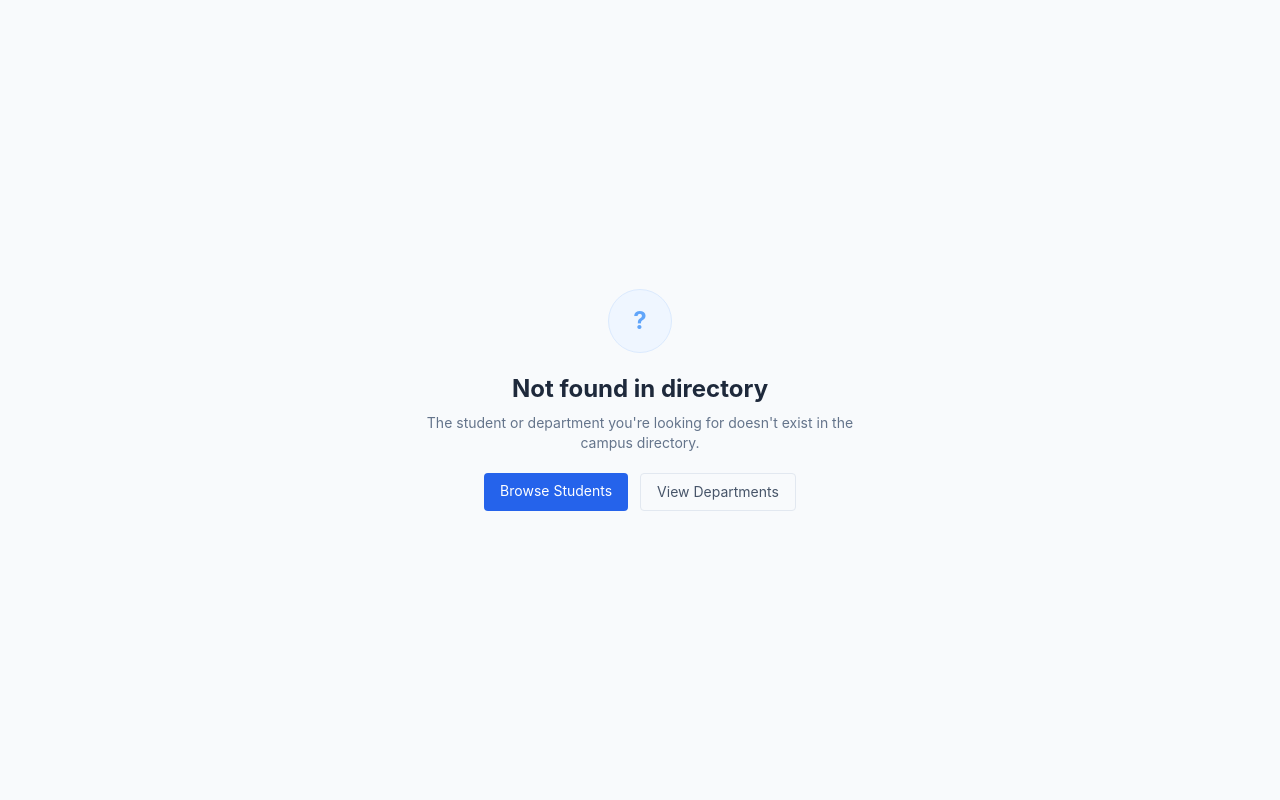
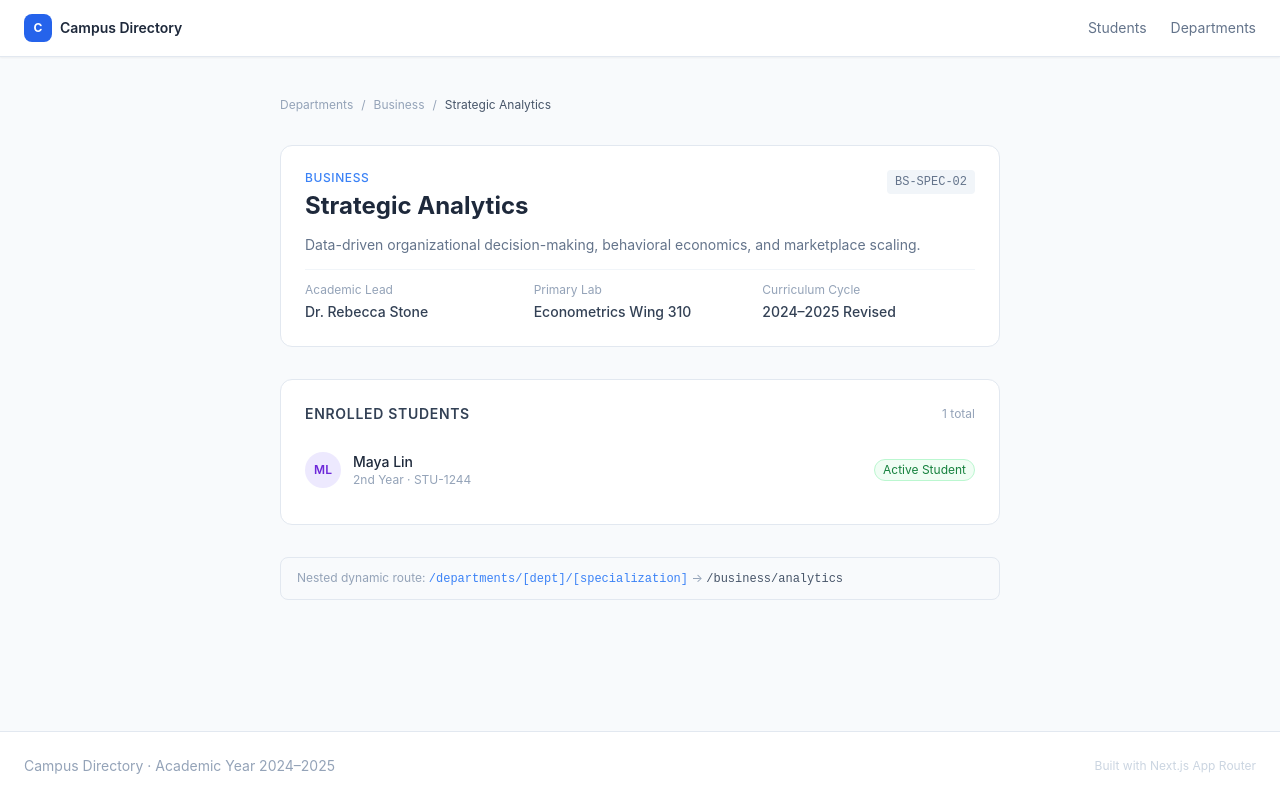
Before and after one commit to dhyeyptl10/Assignment-Submission-, a Next.js app in the folder student/: page /departments/business/analytics in a window 1280 px wide. Before the commit this address had no page. Built offline with nearby package versions, Linux system fonts and the light colour scheme.

Commit message:
feat(student/routes): implement nested /departments/[dept]/[specialization] with enrolled students list

```diff
--- /dev/null
+++ b/student/src/app/departments/[dept]/[specialization]/page.tsx
@@ -0,0 +1,117 @@
+import { notFound } from 'next/navigation';
+import Link from 'next/link';
+import { DEPARTMENTS, STUDENTS } from '@/data/students';
+
+export async function generateStaticParams() {
+  const paths: { dept: string; specialization: string }[] = [];
+  DEPARTMENTS.forEach((dept) => {
+    dept.specializations.forEach((spec) => {
+      paths.push({ dept: dept.slug, specialization: spec.slug });
+    });
+  });
+  return paths;
+}
+
+export default function SpecializationPage({
+  params,
+}: {
+  params: { dept: string; specialization: string };
+}) {
+  const department = DEPARTMENTS.find((d) => d.slug === params.dept);
+  if (!department) notFound();
+
+  const specialization = department.specializations.find((s) => s.slug === params.specialization);
+  if (!specialization) notFound();
+
+  const enrolledStudents = STUDENTS.filter((s) =>
+    specialization.studentIds.includes(s.id)
+  );
+
+  return (
+    <div className="max-w-3xl mx-auto px-4 sm:px-6 py-10 space-y-8">
+      {/* Breadcrumb */}
+      <nav className="flex flex-wrap items-center gap-2 text-xs text-slate-400">
+        <Link href="/departments" className="hover:text-blue-600 transition">Departments</Link>
+        <span>/</span>
+        <Link href={`/departments`} className="hover:text-blue-600 transition capitalize">{department.name}</Link>
+        <span>/</span>
+        <span className="text-slate-600">{specialization.name}</span>
+      </nav>
+
+      {/* Header */}
+      <div className="bg-white border border-slate-200 rounded-xl p-6 space-y-3">
+        <div className="flex items-start justify-between gap-3 flex-wrap">
+          <div>
+            <p className="text-xs text-blue-500 font-medium tracking-wider uppercase">{department.name}</p>
+            <h1 className="text-2xl font-bold text-slate-800 mt-1">{specialization.name}</h1>
+          </div>
+          <span className="font-mono text-xs bg-slate-100 text-slate-500 px-2 py-1 rounded">{specialization.code}</span>
+        </div>
+        <p className="text-slate-500 text-sm leading-relaxed">{specialization.description}</p>
+        <div className="grid grid-cols-2 sm:grid-cols-3 gap-4 pt-3 border-t border-slate-100">
+          <div>
+            <p className="text-xs text-slate-400 mb-1">Academic Lead</p>
+            <p className="text-sm font-medium text-slate-700">{specialization.academicLead}</p>
+          </div>
+          <div>
+            <p className="text-xs text-slate-400 mb-1">Primary Lab</p>
+            <p className="text-sm font-medium text-slate-700">{specialization.primaryLab}</p>
+          </div>
+          <div>
+            <p className="text-xs text-slate-400 mb-1">Curriculum Cycle</p>
+            <p className="text-sm font-medium text-slate-700">{specialization.curriculumCycle}</p>
+          </div>
+        </div>
+      </div>
+
+      {/* Enrollment */}
+      <div className="bg-white border border-slate-200 rounded-xl p-6 space-y-4">
+        <div className="flex items-center justify-between">
+          <h2 className="text-sm font-semibold text-slate-700 uppercase tracking-wider">Enrolled Students</h2>
+          <span className="text-xs text-slate-400">{specialization.totalEnrollment} total</span>
+        </div>
+        {enrolledStudents.length > 0 ? (
+          <div className="divide-y divide-slate-100">
+            {enrolledStudents.map((student) => (
+              <Link
+                key={student.id}
+                href={`/students/${student.slug}`}
+                className="flex items-center gap-3 py-3 hover:bg-slate-50 -mx-2 px-2 rounded transition group"
+              >
+                <div
+                  className="w-9 h-9 rounded-full flex items-center justify-center text-xs font-semibold shrink-0"
+                  style={{ backgroundColor: student.avatarBg, color: student.avatarColor }}
+                >
+                  {student.initials}
+                </div>
+                <div className="flex-1 min-w-0">
+                  <p className="text-sm font-medium text-slate-800 group-hover:text-blue-600 transition">{student.name}</p>
+                  <p className="text-xs text-slate-400">{student.year} · {student.id}</p>
+                </div>
+                <span className={`text-xs px-2 py-0.5 rounded-full border shrink-0 ${
+                  student.status === 'Active Student'
+                    ? 'bg-green-50 text-green-700 border-green-200'
+                    : 'bg-slate-50 text-slate-500 border-slate-200'
+                }`}>
+                  {student.status}
+                </span>
+              </Link>
+            ))}
+          </div>
+        ) : (
+          <p className="text-slate-400 text-sm">No students currently enrolled in this specialization track.</p>
+        )}
+      </div>
+
+      {/* Route info */}
+      <div className="bg-slate-50 border border-slate-200 rounded-lg px-4 py-3">
+        <p className="text-xs text-slate-400">
+          Nested dynamic route:{' '}
+          <code className="font-mono text-blue-500">/departments/[dept]/[specialization]</code>
+          {' '}→{' '}
+          <code className="font-mono text-slate-600">/{params.dept}/{params.specialization}</code>
+        </p>
+      </div>
+    </div>
+  );
+}
```
